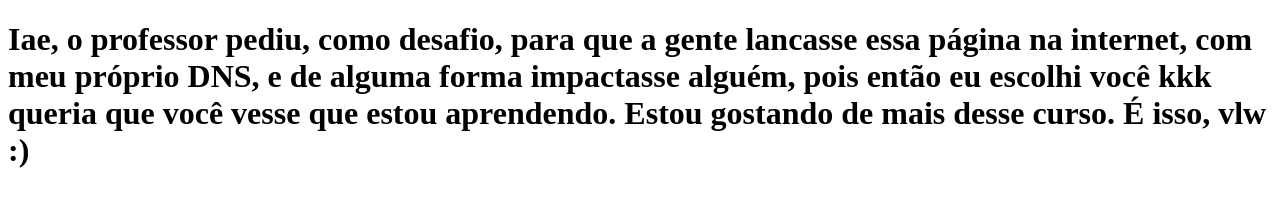
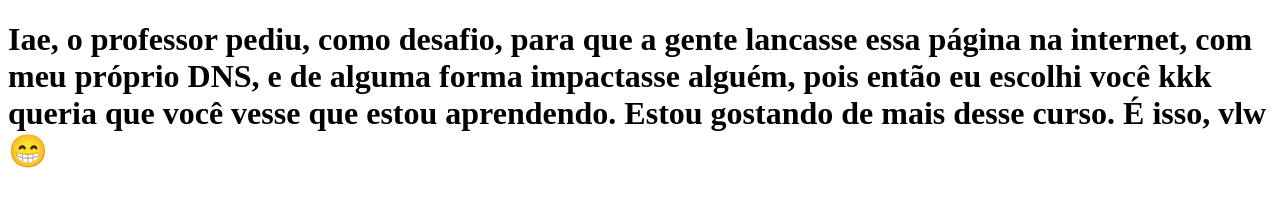
Before and after one commit to felipemantovani-dev/clone-tebnews, a Next.js app: page / in a window 1280 px wide. Shown: the top 220 px of the page. Built offline with nearby package versions, Linux system fonts and the light colour scheme.

Commit message:
add the smile emoji on phrase

```diff
--- a/pages/index.js
+++ b/pages/index.js
@@ -1,7 +1,7 @@
 function home () {
     return <h1>Iae, o professor pediu, como desafio, para que a gente lancasse essa página na internet, com meu próprio DNS, e de alguma forma impactasse alguém, pois então eu escolhi você kkk
         queria que você vesse que estou aprendendo. Estou gostando de mais desse curso.
-        É isso, vlw :)
+        É isso, vlw 😁
     </h1>
 }
 
```
